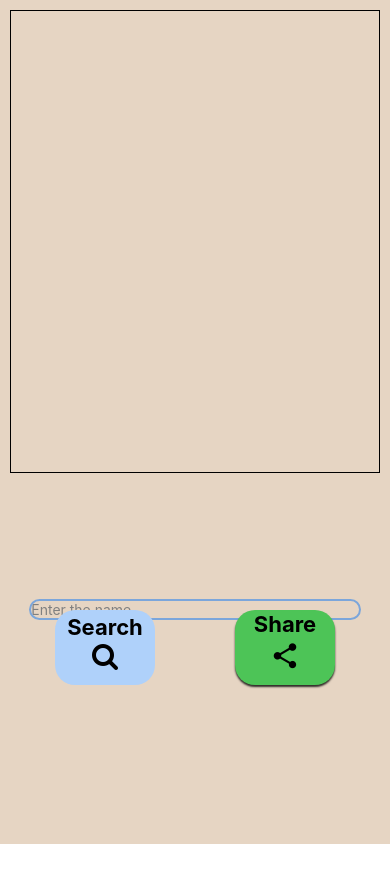
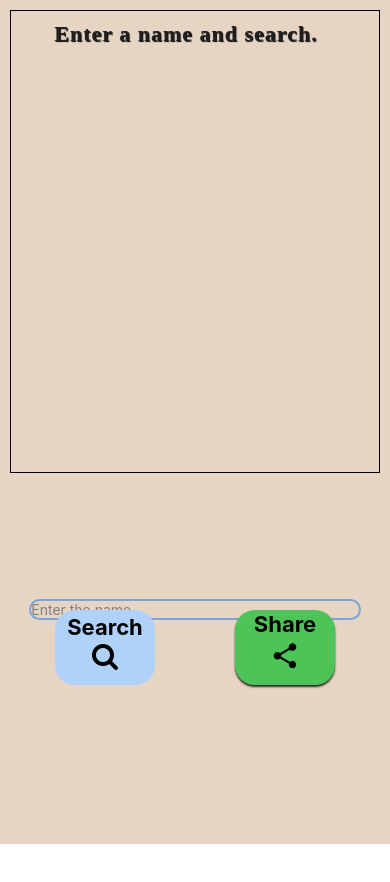
Before and after one commit to Arda66/NationalityCheckerApp, a React Native app: screen / in a window 390 px wide. Shown: the top 882 px of the page. Built offline with nearby package versions, Linux system fonts and the light colour scheme.

Commit message:
Code improvements.

```diff
--- a/App.js
+++ b/App.js
@@ -49,7 +49,6 @@ const App = () => {
   const getData = async () => {
     if (searchText.trim().length > 0) {
       try {
-        console.log(searchText.trim().split(' ')[0]);
         const response = await axios.get(
           `${BaseURL}${searchText.trim().split(' ')[0]}`,
         );
@@ -89,7 +88,7 @@ const App = () => {
         }
         if (finalText.includes('->') && searchText.length > 1) {
           setShareResult(
-            `\tname : ${searchText.trim().split(' ')[0]}\n\t\t\t\t` +
+            `\tname : ${searchText.trim()}\n\t\t\t\t` +
               'Nationality Results!\n' +
               finalText,
           );
@@ -102,7 +101,7 @@ const App = () => {
           setText_array(text_array);
         } else {
           setShareResult(
-            `\tname : ${searchText.trim().split(' ')[0]}\n\t` +
+            `\tname : ${searchText.trim()}\n\t` +
               'No Results found!\n\tPlease try again.',
           );
           setHeaderText(
@@ -181,9 +180,9 @@ const App = () => {
             textShadowOffset: {width: 0.8, height: 0.8},
             textShadowRadius: 1,
             textShadowColor: '#000',
-            marginRight: '15%',
+            marginRight: '5%',
           }}>
-          {HeaderText}
+          {HeaderText ? HeaderText : 'Enter a name and search.'}
         </Text>
         {ProgressBars.length > 0 &&
           ProgressBars.map((item, index) => {
@@ -320,6 +319,7 @@ const App = () => {
               }}
               onPress={() => {
                 ShareMessage();
+                console.log(ShareResult);
                 Keyboard.dismiss();
               }}>
               <Text
```
